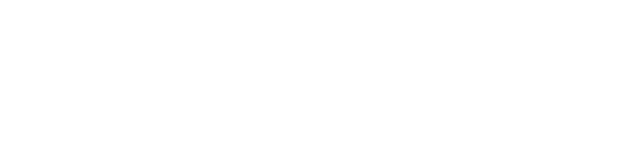
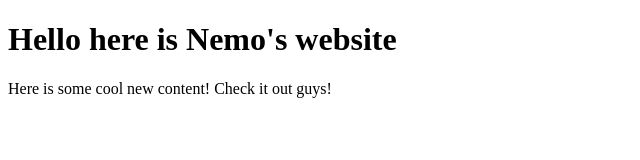
Before and after one commit to SelinLis/test-reposity, a plain HTML site: page index.htm in a window 1280 px wide. Shown: the whole page, without its empty margins (0-640 px from the left). Drawn offline with Linux system fonts and the light colour scheme.

Commit message:
Added content to index.htm

```diff
--- a/index.htm
+++ b/index.htm
@@ -7,6 +7,7 @@
     <title>Document</title>
 </head>
 <body>
-
+    <h1>Hello here is Nemo's website</h1>
+    <p>Here is some cool new content! Check it out guys!</p>
 </body>
 </html>
```
